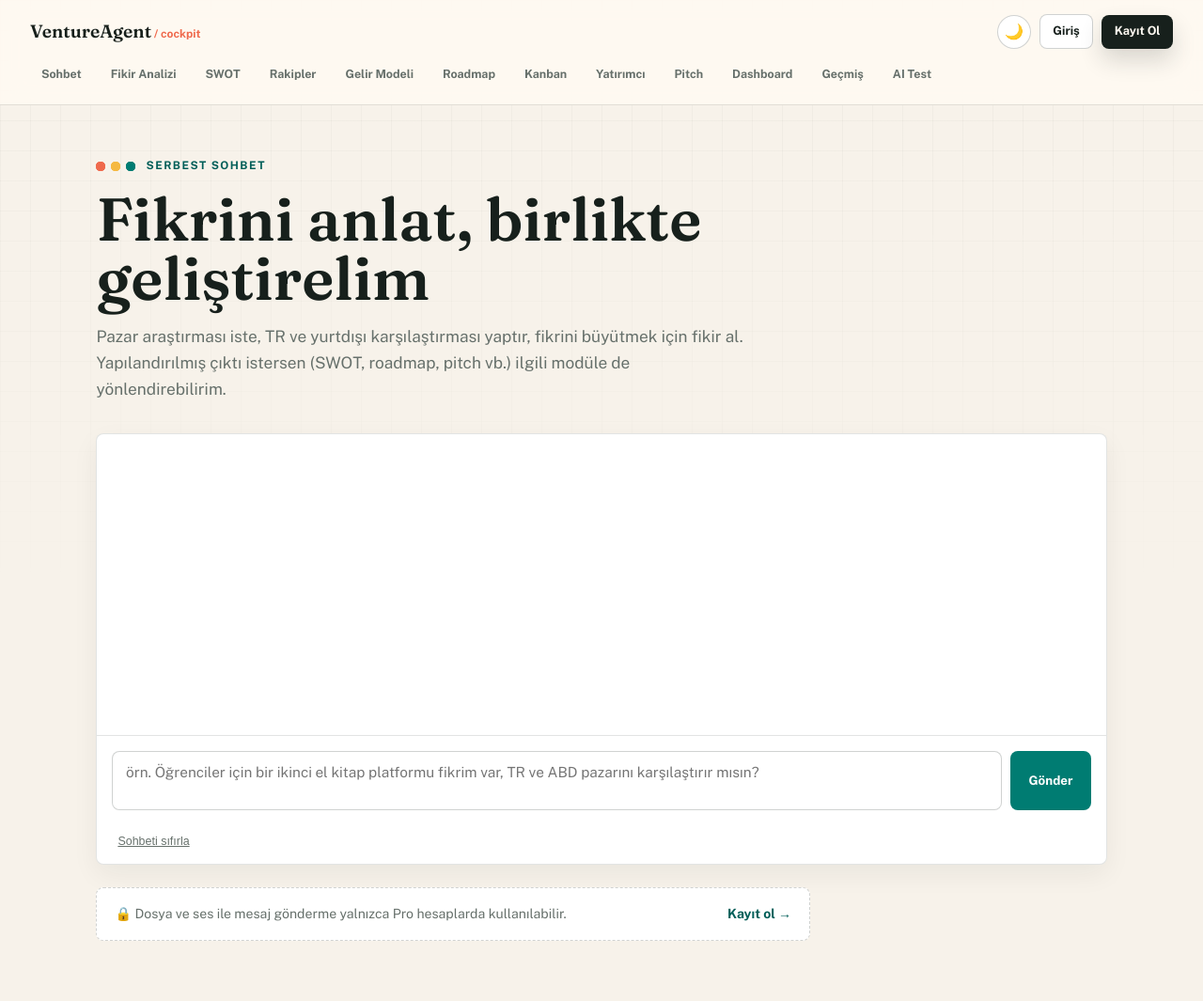
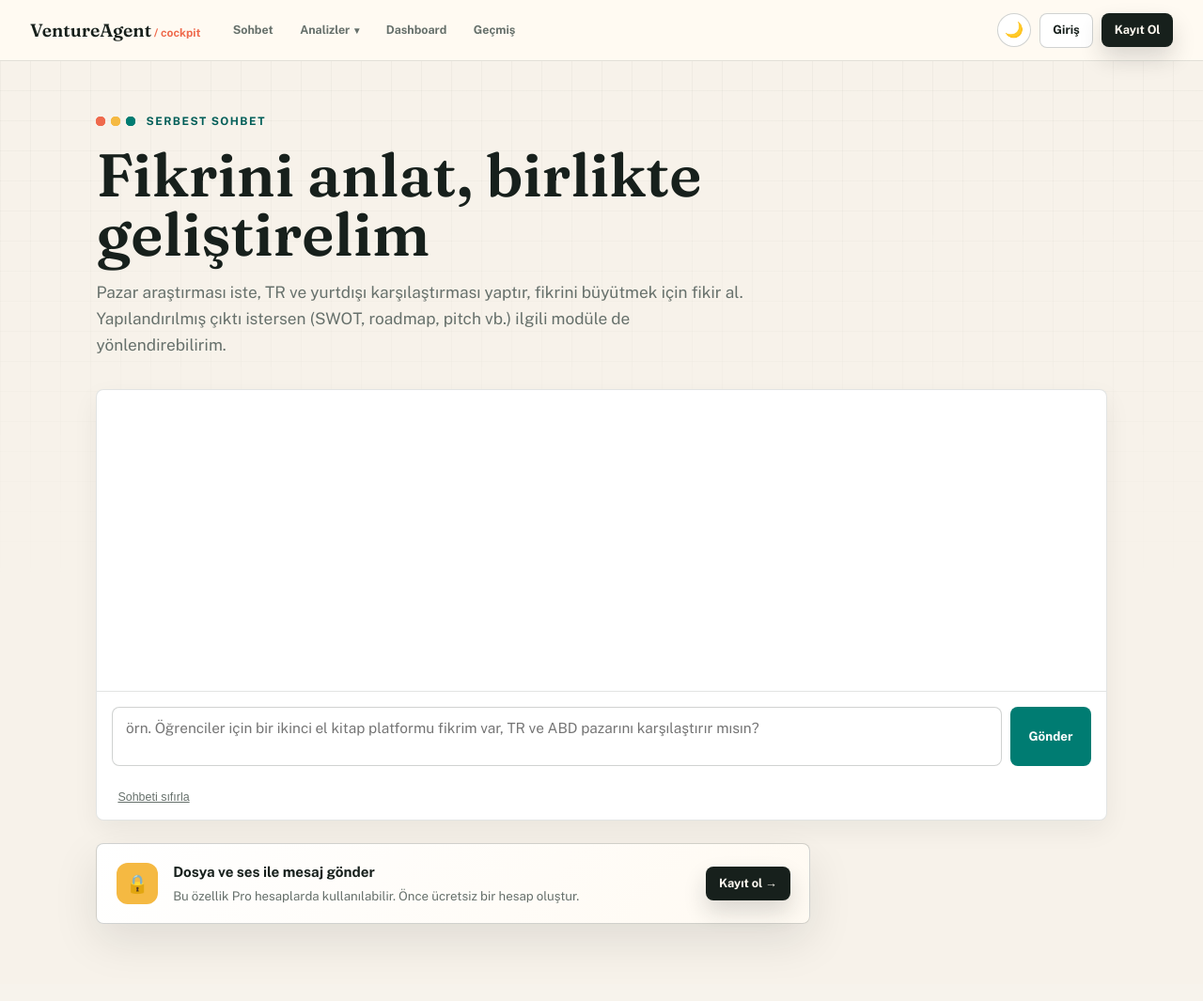
Before and after one commit to ozgegul/VentureAgent, a Flask app: page /chat/ in a window 1280 px wide. Shown: the whole page at 94% size. After the commit the page ends 1001 px from the top, so only its background shows below. Run offline with Flask 3, Linux system fonts and the light colour scheme; some libraries are stand-ins or nearby versions.

Commit message:
fix: navbar dropdown, register validation, dark navbar bg, real pro checkout page
- Navbar tek satıra indirildi; 8 analiz modülü artık 'Analizler' dropdown'ında
  gruplu (details/summary, JS ile dış tık/link seçiminde kapanıyor)
- Kayıt formu: e-posta regex sıkılaştırıldı + yaygın sağlayıcı yazım
  hatası tespiti (gmail.co -> gmail.com vb.); şifre artık tek karakter
  tekrarını (11111111) ve harf/rakam içermeyen şifreleri reddediyor
- navbar arka planı artık var(--surface) kullanıyor, dark mode'da
  gerçekten koyulaşıyor (önceden sabit rgba(255,250,242) idi)
- Ana sayfadaki anlaşılmaz 'Signal 01..08' etiketleri 'Modül 1..8' oldu
- Pro'ya geçiş artık tek tıkla değil: /auth/upgrade sahte ödeme sayfası
  (kart no/isim/son kullanma/cvv doğrulamalı, GEÇİCİ/DEMO olarak
  işaretlendi) üzerinden; chat.html'deki kilit banner'ı daha belirgin
  bir 'pro-upsell' kartına dönüştürüldü

```diff
--- a/backend/routes/auth.py
+++ b/backend/routes/auth.py
@@ -12,7 +12,36 @@ from backend.database import create_user, get_user_by_email, update_user_role
 
 auth_bp = Blueprint("auth", __name__, template_folder="../../frontend/templates")
 
-EMAIL_RE = re.compile(r"^[^@\s]+@[^@\s]+\.[^@\s]+$")
+EMAIL_RE = re.compile(r"^[A-Za-z0-9._%+-]+@[A-Za-z0-9.-]+\.[A-Za-z]{2,}$")
+
+# Yaygın sağlayıcılarda sık yapılan yazım hataları (örn. gmail.co -> gmail.com).
+# Tam doğrulama için e-postaya onay linki göndermek gerekir (bu henüz yok);
+# bu liste en azından en sık görülen yazım hatalarını yakalar.
+COMMON_DOMAIN_TYPOS = {
+    "gmail.co": "gmail.com",
+    "gmail.con": "gmail.com",
+    "gmail.cm": "gmail.com",
+    "gmai.com": "gmail.com",
+    "gmial.com": "gmail.com",
+    "hotmail.co": "hotmail.com",
+    "hotmial.com": "hotmail.com",
+    "outlook.co": "outlook.com",
+    "yahoo.co": "yahoo.com",
+    "yaho.com": "yahoo.com",
+}
+
+
+def validate_password(password: str) -> str | None:
+    """Return an error message if the password is too weak, else None."""
+    if len(password) < 8:
+        return "Şifre en az 8 karakter olmalıdır."
+    if len(set(password)) == 1:
+        return "Şifre tek bir karakterin tekrarından oluşamaz (örn. 11111111)."
+    if not re.search(r"[A-Za-z]", password):
+        return "Şifre en az bir harf içermelidir."
+    if not re.search(r"[0-9]", password):
+        return "Şifre en az bir rakam içermelidir."
+    return None
 
 
 @auth_bp.route("/register", methods=["GET", "POST"])
@@ -32,12 +61,16 @@ def register():
     if not name or not email or not password:
         error = "Ad, e-posta ve şifre alanları zorunludur."
     elif not EMAIL_RE.match(email):
-        error = "Geçerli bir e-posta adresi girin."
-    elif len(password) < 8:
-        error = "Şifre en az 8 karakter olmalıdır."
-    elif password != password_confirm:
+        error = "Geçerli bir e-posta adresi girin (örn. isim@site.com)."
+    elif email.split("@")[-1] in COMMON_DOMAIN_TYPOS:
+        suggestion = COMMON_DOMAIN_TYPOS[email.split("@")[-1]]
+        error = f"'{email}' geçerli görünmüyor. '{suggestion}' mi demek istedin?"
+    else:
+        error = validate_password(password)
+
+    if error is None and password != password_confirm:
         error = "Şifreler eşleşmiyor."
-    elif get_user_by_email(email) is not None:
+    if error is None and get_user_by_email(email) is not None:
         error = "Bu e-posta adresi zaten kayıtlı."
 
     if error:
@@ -90,18 +123,50 @@ def logout():
     return redirect(url_for("main.index"))
 
 
-@auth_bp.route("/upgrade-to-pro", methods=["POST"])
+@auth_bp.route("/upgrade", methods=["GET"])
 @login_required
-def upgrade_to_pro():
-    """Kendi kendine Pro'ya geçiş — GEÇİCİ/DEMO amaçlıdır.
+def upgrade_page():
+    """Pro'ya geçiş için sahte (placeholder) ödeme sayfasını gösterir."""
+    user = current_user()
+    if user["role"] != "free":
+        flash("Zaten Pro veya Admin hesabın var.", "success")
+        return redirect(url_for("main.index"))
+    return render_template("auth/upgrade.html")
 
-    Gerçek bir ödeme entegrasyonu (Stripe/iyzico vb.) bağlanana kadar,
-    ürünü test edebilmek için herkesin kendi rolünü Pro yapmasına izin
-    veriyoruz. Ödeme akışı eklenince bu route ya kaldırılmalı ya da
-    başarılı ödeme sonrası webhook'tan çağrılmalıdır.
+
+@auth_bp.route("/upgrade", methods=["POST"])
+@login_required
+def process_upgrade():
+    """Sahte ödeme formunu 'işler' ve kullanıcıyı Pro'ya geçirir.
+
+    GEÇİCİ/DEMO: Gerçek bir ödeme sağlayıcısı (Stripe/iyzico vb.) bağlanana
+    kadar kart bilgileri hiçbir yere gönderilmiyor, gerçek bir tahsilat
+    yapılmıyor — sadece dolu mu diye bakılıyor. Gerçek entegrasyon
+    eklendiğinde bu route sağlayıcının ödeme onayı/webhook'u ile
+    değiştirilmelidir.
     """
     user = current_user()
-    if user["role"] == "free":
-        update_user_role(user["id"], "pro")
-        flash("Pro'ya geçtin! (Demo yükseltme — gerçek ödeme entegrasyonu eklenene kadar ücretsiz.)", "success")
-    return redirect(request.referrer or url_for("main.index"))
+    if user["role"] != "free":
+        return redirect(url_for("main.index"))
+
+    card_number = request.form.get("card_number", "").replace(" ", "")
+    card_name = request.form.get("card_name", "").strip()
+    expiry = request.form.get("expiry", "").strip()
+    cvv = request.form.get("cvv", "").strip()
+
+    error = None
+    if not card_name:
+        error = "Kart üzerindeki isim zorunludur."
+    elif not card_number.isdigit() or len(card_number) != 16:
+        error = "Kart numarası 16 haneli olmalıdır."
+    elif not re.match(r"^\d{2}/\d{2}$", expiry):
+        error = "Son kullanma tarihi AA/YY formatında olmalıdır."
+    elif not cvv.isdigit() or len(cvv) not in (3, 4):
+        error = "CVV 3 veya 4 haneli olmalıdır."
+
+    if error:
+        return render_template("auth/upgrade.html", error=error, card_name=card_name)
+
+    update_user_role(user["id"], "pro")
+    flash("Ödeme alındı (demo) — Pro'ya hoş geldin! 🎉", "success")
+    return redirect(url_for("main.index"))
--- a/frontend/static/css/style.css
+++ b/frontend/static/css/style.css
@@ -98,22 +98,23 @@ code {
 .navbar {
     position: sticky;
     top: 0;
-    z-index: 10;
+    z-index: 20;
     display: flex;
-    flex-direction: column;
-    gap: 0.6rem;
-    padding: 0.95rem 2rem;
+    align-items: center;
+    justify-content: space-between;
+    gap: 0.9rem;
+    padding: 0.85rem 2rem;
     border-bottom: 1px solid var(--line);
-    background: rgba(255, 250, 242, 0.88);
+    background: var(--surface);
     backdrop-filter: blur(16px);
 }
 
 .navbar-top {
     display: flex;
-    justify-content: space-between;
     align-items: center;
-    gap: 0.7rem;
-    flex-wrap: nowrap;
+    gap: 1.4rem;
+    min-width: 0;
+    flex: 1;
 }
 
 .brand {
@@ -126,7 +127,7 @@ code {
 .brand::after { content: " / cockpit"; color: var(--coral); font-family: var(--font-body); font-size: 0.75rem; font-weight: 700; }
 .brand:hover { color: var(--teal-dark); }
 
-.nav-links { display: flex; flex-wrap: wrap; gap: 0.45rem; align-items: center; }
+.nav-links { display: flex; flex-wrap: wrap; gap: 0.3rem; align-items: center; min-width: 0; }
 .nav-links a {
     color: var(--muted);
     border: 1px solid transparent;
@@ -134,8 +135,53 @@ code {
     padding: 0.38rem 0.68rem;
     font-size: 0.78rem;
     font-weight: 700;
+    white-space: nowrap;
 }
 .nav-links a:hover { color: var(--ink); border-color: var(--line-strong); background: var(--surface-strong); }
+
+/* Analizler dropdown (native <details>/<summary>, no JS needed) */
+.nav-dropdown { position: relative; }
+.nav-dropdown summary {
+    list-style: none;
+    cursor: pointer;
+    color: var(--muted);
+    border: 1px solid transparent;
+    border-radius: 999px;
+    padding: 0.38rem 0.68rem;
+    font-size: 0.78rem;
+    font-weight: 700;
+    display: inline-flex;
+    align-items: center;
+    gap: 0.3rem;
+    white-space: nowrap;
+}
+.nav-dropdown summary::-webkit-details-marker { display: none; }
+.nav-dropdown summary:hover { color: var(--ink); border-color: var(--line-strong); background: var(--surface-strong); }
+.nav-dropdown[open] summary { color: var(--ink); background: var(--surface-strong); border-color: var(--line-strong); }
+.nav-dropdown summary .chevron { font-size: 0.65rem; transition: transform 0.15s ease; }
+.nav-dropdown[open] summary .chevron { transform: rotate(180deg); }
+.nav-dropdown-menu {
+    position: absolute;
+    top: calc(100% + 0.5rem);
+    left: 0;
+    background: var(--surface-strong);
+    border: 1px solid var(--line-strong);
+    border-radius: 12px;
+    box-shadow: var(--shadow);
+    padding: 0.4rem;
+    display: grid;
+    gap: 0.15rem;
+    min-width: 190px;
+}
+.nav-dropdown-menu a {
+    color: var(--ink);
+    padding: 0.5rem 0.7rem;
+    border-radius: 8px;
+    font-size: 0.83rem;
+    font-weight: 600;
+    white-space: nowrap;
+}
+.nav-dropdown-menu a:hover { background: var(--bg); color: var(--teal-dark); }
 
 .nav-account { display: flex; align-items: center; gap: 0.55rem; flex-shrink: 0; flex-wrap: nowrap; }
 .theme-toggle {
@@ -207,22 +253,33 @@ code {
 .auth-shell h1 { font-size: 1.9rem; }
 .auth-switch { margin-top: 1.2rem; color: var(--muted); font-size: 0.88rem; }
 
-.locked-feature {
+.pro-upsell {
     margin-top: 1.5rem;
     max-width: 760px;
-    background: var(--surface-strong);
-    border: 1px dashed var(--line-strong);
+    background: linear-gradient(135deg, var(--surface-strong), var(--surface));
+    border: 1px solid var(--line-strong);
     border-radius: var(--radius);
-    padding: 1rem 1.2rem;
-    color: var(--muted);
-    font-size: 0.88rem;
+    padding: 1.1rem 1.3rem;
     display: flex;
     align-items: center;
-    justify-content: space-between;
     gap: 1rem;
-    flex-wrap: wrap;
+    box-shadow: var(--shadow);
 }
-.locked-feature a { font-weight: 800; }
+.pro-upsell-icon {
+    flex-shrink: 0;
+    width: 44px;
+    height: 44px;
+    border-radius: 12px;
+    background: var(--amber);
+    display: grid;
+    place-items: center;
+    font-size: 1.2rem;
+}
+.pro-upsell-body { flex: 1; }
+.pro-upsell strong { display: block; color: var(--ink); font-size: 0.95rem; margin-bottom: 0.15rem; }
+.pro-upsell p { margin: 0; color: var(--muted); font-size: 0.83rem; }
+.pro-upsell-active { background: linear-gradient(135deg, rgba(0, 124, 114, 0.08), var(--surface)); }
+.pro-upsell-active .pro-upsell-icon { background: var(--teal); color: #fffaf2; }
 
 .role-select { padding: 0.3rem 0.5rem; border-radius: 6px; border: 1px solid var(--line-strong); background: var(--surface-strong); color: var(--ink); font-family: inherit; }
 
@@ -413,6 +470,8 @@ code {
 
 .form { margin-top: 1.5rem; max-width: 760px; }
 .form label { display: block; margin-top: 1rem; color: var(--ink); font-size: 0.85rem; font-weight: 800; }
+.field-hint { display: block; margin-top: 0.3rem; color: var(--muted); font-size: 0.76rem; }
+.form-row { display: grid; grid-template-columns: 1fr 1fr; gap: 1rem; }
 .form textarea,
 .form input,
 .form select,
@@ -798,8 +857,8 @@ code {
 }
 
 @media (max-width: 700px) {
-    .navbar { padding: 0.9rem 1rem; }
-    .navbar-top { gap: 0.4rem; }
+    .navbar { padding: 0.9rem 1rem; flex-wrap: wrap; row-gap: 0.6rem; }
+    .navbar-top { flex-wrap: wrap; gap: 0.5rem 0.8rem; }
     .brand { font-size: 1.02rem; }
     .brand::after { display: none; }
     .nav-account { gap: 0.35rem; }
@@ -807,6 +866,7 @@ code {
     .user-pill .pro-badge { display: none; }
     .cta-button.small, .secondary-button.small { padding: 0.4rem 0.6rem; font-size: 0.72rem; }
     .theme-toggle { width: 32px; height: 32px; }
+    .nav-dropdown-menu { left: auto; right: 0; }
     .container { padding: 2rem 1rem 3rem; }
     .swot-grid,
     .kanban-board,
--- a/frontend/templates/auth/register.html
+++ b/frontend/templates/auth/register.html
@@ -20,6 +20,7 @@
 
             <label for="password">Şifre</label>
             <input type="password" id="password" name="password" minlength="8" required>
+            <span class="field-hint">En az 8 karakter, en az bir harf ve bir rakam içermeli.</span>
 
             <label for="password_confirm">Şifre (tekrar)</label>
             <input type="password" id="password_confirm" name="password_confirm" minlength="8" required>
--- a/frontend/templates/base.html
+++ b/frontend/templates/base.html
@@ -20,6 +20,29 @@
     <nav class="navbar">
         <div class="navbar-top">
             <a href="{{ url_for('main.index') }}" class="brand">VentureAgent</a>
+            <div class="nav-links">
+                <a href="{{ url_for('chat.chat_page') }}">Sohbet</a>
+                <details class="nav-dropdown">
+                    <summary>Analizler <span class="chevron">▾</span></summary>
+                    <div class="nav-dropdown-menu">
+                        <a href="{{ url_for('idea.idea_form') }}">Fikir Analizi</a>
+                        <a href="{{ url_for('swot.swot_form') }}">SWOT</a>
+                        <a href="{{ url_for('competitors.competitors_form') }}">Rakipler</a>
+                        <a href="{{ url_for('revenue.revenue_form') }}">Gelir Modeli</a>
+                        <a href="{{ url_for('roadmap.roadmap_form') }}">Roadmap</a>
+                        <a href="{{ url_for('kanban.kanban_form') }}">Kanban</a>
+                        <a href="{{ url_for('investors.investors_form') }}">Yatırımcı</a>
+                        <a href="{{ url_for('pitch.pitch_form') }}">Pitch</a>
+                        <a href="{{ url_for('ai_test.ai_test_page') }}">AI Test</a>
+                    </div>
+                </details>
+                <a href="{{ url_for('dashboard.dashboard_page') }}">Dashboard</a>
+                <a href="{{ url_for('history.history_page') }}">Geçmiş</a>
+                {% if g.user and g.user.role == 'admin' %}
+                    <a href="{{ url_for('admin.admin_dashboard') }}">Admin</a>
+                {% endif %}
+            </div>
+        </div>
         <div class="nav-account">
             <button type="button" id="theme-toggle" class="theme-toggle" aria-label="Karanlık/aydınlık mod" title="Karanlık/aydınlık mod">
                 <span class="theme-toggle-icon"></span>
@@ -36,24 +59,6 @@
             {% else %}
                 <a href="{{ url_for('auth.login') }}" class="secondary-button small">Giriş</a>
                 <a href="{{ url_for('auth.register') }}" class="cta-button small">Kayıt Ol</a>
-                {% endif %}
-            </div>
-        </div>
-        <div class="nav-links">
-            <a href="{{ url_for('chat.chat_page') }}">Sohbet</a>
-            <a href="{{ url_for('idea.idea_form') }}">Fikir Analizi</a>
-            <a href="{{ url_for('swot.swot_form') }}">SWOT</a>
-            <a href="{{ url_for('competitors.competitors_form') }}">Rakipler</a>
-            <a href="{{ url_for('revenue.revenue_form') }}">Gelir Modeli</a>
-            <a href="{{ url_for('roadmap.roadmap_form') }}">Roadmap</a>
-            <a href="{{ url_for('kanban.kanban_form') }}">Kanban</a>
-            <a href="{{ url_for('investors.investors_form') }}">Yatırımcı</a>
-            <a href="{{ url_for('pitch.pitch_form') }}">Pitch</a>
-            <a href="{{ url_for('dashboard.dashboard_page') }}">Dashboard</a>
-            <a href="{{ url_for('history.history_page') }}">Geçmiş</a>
-            <a href="{{ url_for('ai_test.ai_test_page') }}">AI Test</a>
-            {% if g.user and g.user.role == 'admin' %}
-                <a href="{{ url_for('admin.admin_dashboard') }}">Admin</a>
             {% endif %}
         </div>
     </nav>
@@ -88,6 +93,20 @@
             });
         })();
     </script>
+    <script>
+        (function () {
+            document.querySelectorAll(".nav-dropdown").forEach(function (dropdown) {
+                dropdown.addEventListener("click", function (e) {
+                    if (e.target.tagName === "A") dropdown.removeAttribute("open");
+                });
+            });
+            document.addEventListener("click", function (e) {
+                document.querySelectorAll(".nav-dropdown[open]").forEach(function (dropdown) {
+                    if (!dropdown.contains(e.target)) dropdown.removeAttribute("open");
+                });
+            });
+        })();
+    </script>
     {% block scripts %}{% endblock %}
 </body>
 </html>
--- a/frontend/templates/chat.html
+++ b/frontend/templates/chat.html
@@ -26,20 +26,30 @@
     </div>
 
     {% if is_pro %}
-        <div class="locked-feature">
-            <span>📎 Dosya ve 🎙️ ses ile mesaj gönderme (Pro) — yakında burada aktif olacak.</span>
+        <div class="pro-upsell pro-upsell-active">
+            <div class="pro-upsell-icon">✓</div>
+            <div>
+                <strong>Pro hesabındasın</strong>
+                <p>Dosya ve ses ile mesaj gönderme çok yakında burada aktif olacak.</p>
+            </div>
         </div>
     {% elif g.user %}
-        <div class="locked-feature">
-            <span>🔒 Dosya ve ses ile mesaj gönderme yalnızca Pro hesaplarda kullanılabilir.</span>
-            <form method="POST" action="{{ url_for('auth.upgrade_to_pro') }}" class="inline-form">
-                <button type="submit" class="link-danger" style="color: var(--teal); font-weight:800;">Pro'ya geç →</button>
-            </form>
+        <div class="pro-upsell">
+            <div class="pro-upsell-icon">🔒</div>
+            <div class="pro-upsell-body">
+                <strong>Dosya ve ses ile mesaj gönder</strong>
+                <p>Belge yükle, sesli not bırak — Pro hesaplarda kullanılabilir.</p>
+            </div>
+            <a href="{{ url_for('auth.upgrade_page') }}" class="cta-button small">Pro'ya geç →</a>
         </div>
     {% else %}
-        <div class="locked-feature">
-            <span>🔒 Dosya ve ses ile mesaj gönderme yalnızca Pro hesaplarda kullanılabilir.</span>
-            <a href="{{ url_for('auth.register') }}">Kayıt ol →</a>
+        <div class="pro-upsell">
+            <div class="pro-upsell-icon">🔒</div>
+            <div class="pro-upsell-body">
+                <strong>Dosya ve ses ile mesaj gönder</strong>
+                <p>Bu özellik Pro hesaplarda kullanılabilir. Önce ücretsiz bir hesap oluştur.</p>
+            </div>
+            <a href="{{ url_for('auth.register') }}" class="cta-button small">Kayıt ol →</a>
         </div>
     {% endif %}
 
```
Also changed, not shown: frontend/templates/auth/upgrade.html (added, +45 -0 lines), frontend/templates/index.html (+8 -8 lines). Lines whose indentation alone changed are shown as unchanged.
